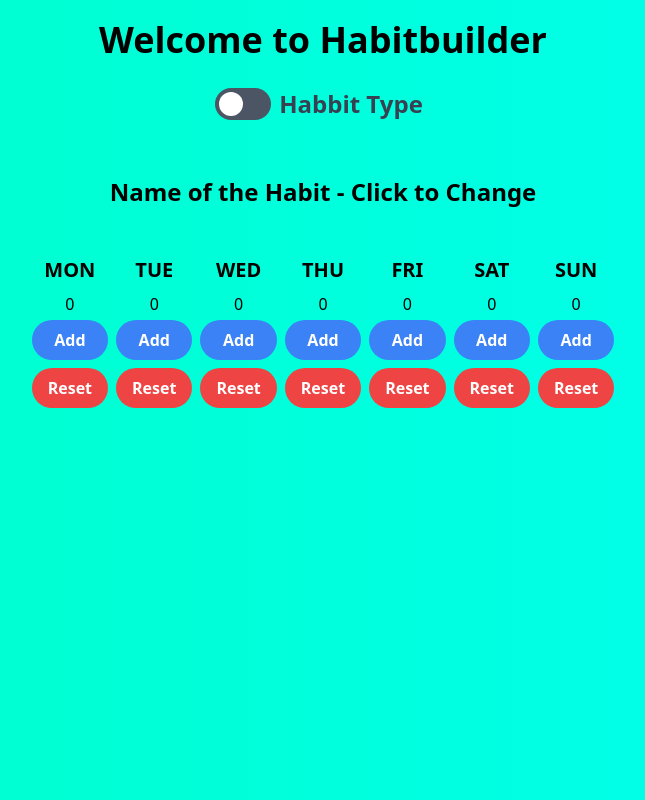
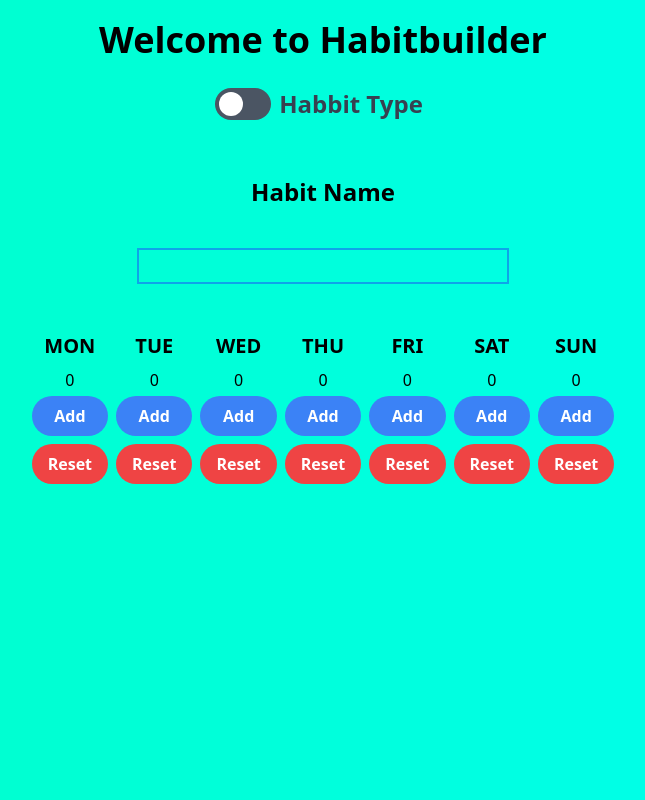
Before and after one commit to robonafisi/react-testing, a React (Create React App) app: page / in a window 1280 px wide. Shown: the whole page, without its empty margins (317-962 px from the left). Built offline with nearby package versions, Linux system fonts and the light colour scheme.

Commit message:
Added the state for the name of the habit

```diff
--- a/src/App.js
+++ b/src/App.js
@@ -6,6 +6,7 @@ import { Helmet } from 'react-helmet';
 function App() {
 
   const [habittype, setHabittype] = useState(false);
+  const [habitname, setHabitname] = useState("");
   const [moncount, setMoncount] = useState(0);
   const [tuecount, setTuecount] = useState(0);
   const [wedcount, setWedcount] = useState(0);
@@ -19,6 +20,10 @@ function App() {
 
   function toggleButton(){
     setHabittype(!habittype)
+  }
+
+  const habitNamer = (event) => {
+    setHabitname(event.target.value)
   }
 
   return (
@@ -47,7 +52,8 @@ function App() {
         </div>
 
         <div className='text-center'>
-        <h3 class="text-2xl font-bold m-2 my-10" contenteditable="true">Name of the Habit - Click to Change</h3>
+        <h2 className="text-2xl font-bold">Habit Name</h2>
+        <input className="text-2xl font-bold m-2 my-10 bg-transparent border-2 border-sky-500" onChange={habitNamer} text="Name of the Habit - Click to Change" />
         </div>
 
         {habittype ?
@@ -71,6 +77,9 @@ function App() {
         </div>
       }
 
+        <div>
+          <p>{habitname}</p>
+        </div>
         </div>
   );
 }
```
